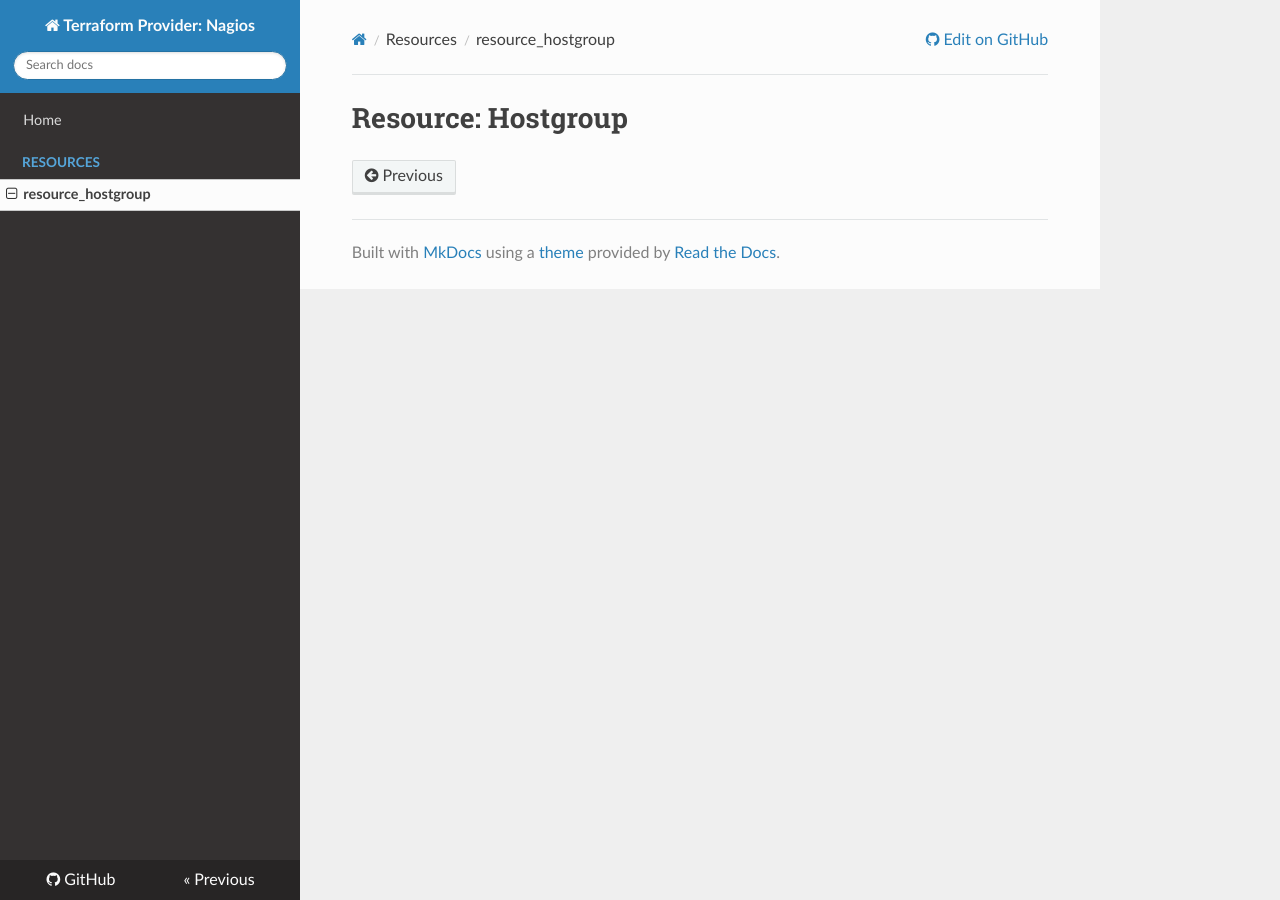
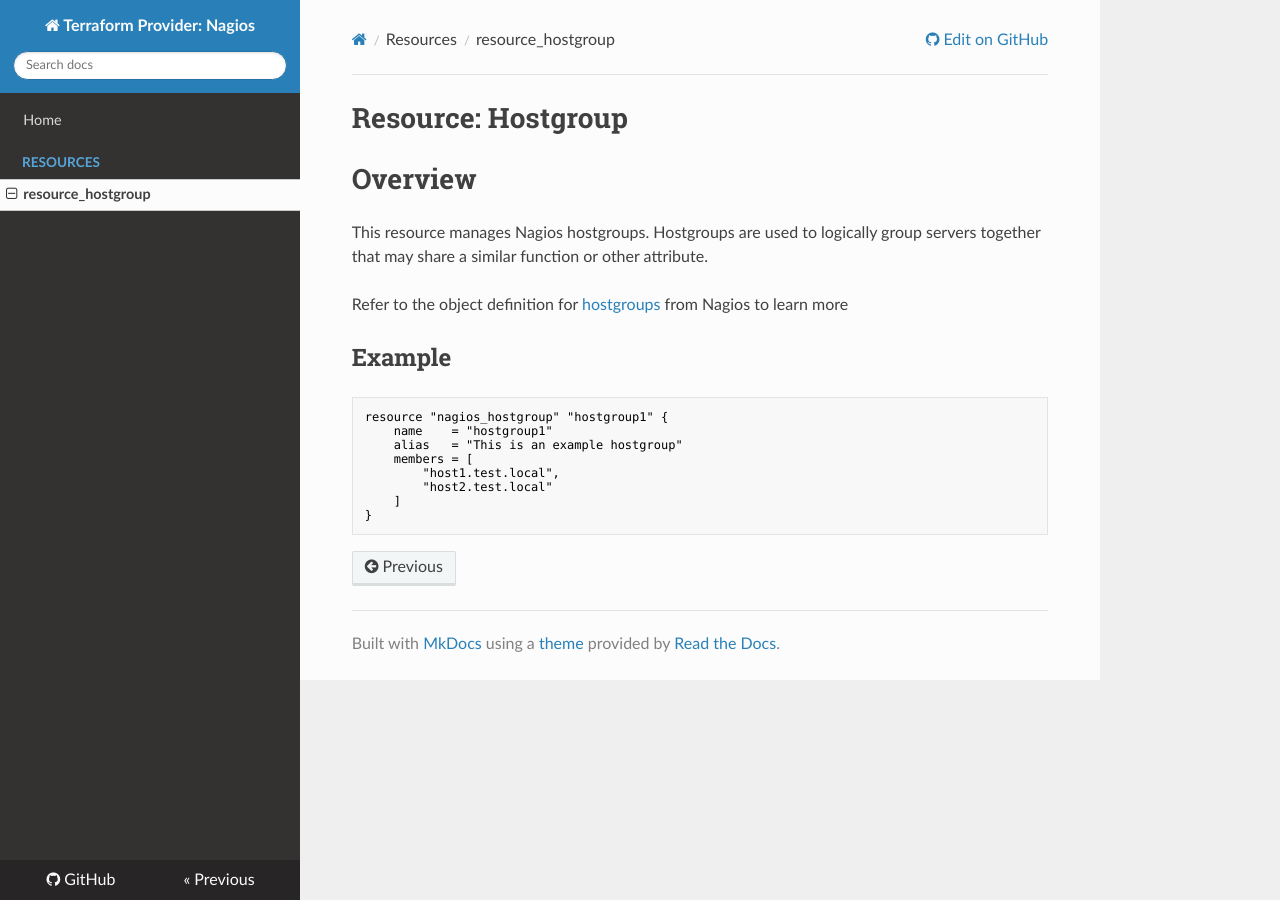
Before and after one commit to devopsdunkin/terraform-provider-nagios, an MkDocs documentation site: the page built from docs/resources/resource_hostgroup.md, in a window 1280 px wide. Built offline with MkDocs 1.6.1, drawn with Linux system fonts in a browser that asks for light colours; nearby versions of some CDN libraries.

Commit message:
Starts doc page for Nagios hostgroups (#27)
* Removes _config.yml

* More changes to docs

* Starts docs for hostgroups

* Starts doc for hostgroups

````diff
--- a/docs/resources/resource_hostgroup.md
+++ b/docs/resources/resource_hostgroup.md
@@ -1 +1,21 @@
 # Resource: Hostgroup
+
+# Overview
+
+This resource manages Nagios hostgroups. Hostgroups are used to logically group servers together that may share a
+similar function or other attribute.
+
+Refer to the object definition for [hostgroups](https://assets.nagios.com/downloads/nagioscore/docs/nagioscore/3/en/objectdefinitions.html#hostgroup) from Nagios to learn more
+
+## Example
+
+```hcl
+resource "nagios_hostgroup" "hostgroup1" {
+    name    = "hostgroup1"
+    alias   = "This is an example hostgroup"
+    members = [
+        "host1.test.local",
+        "host2.test.local"
+    ]
+}
+```
````
